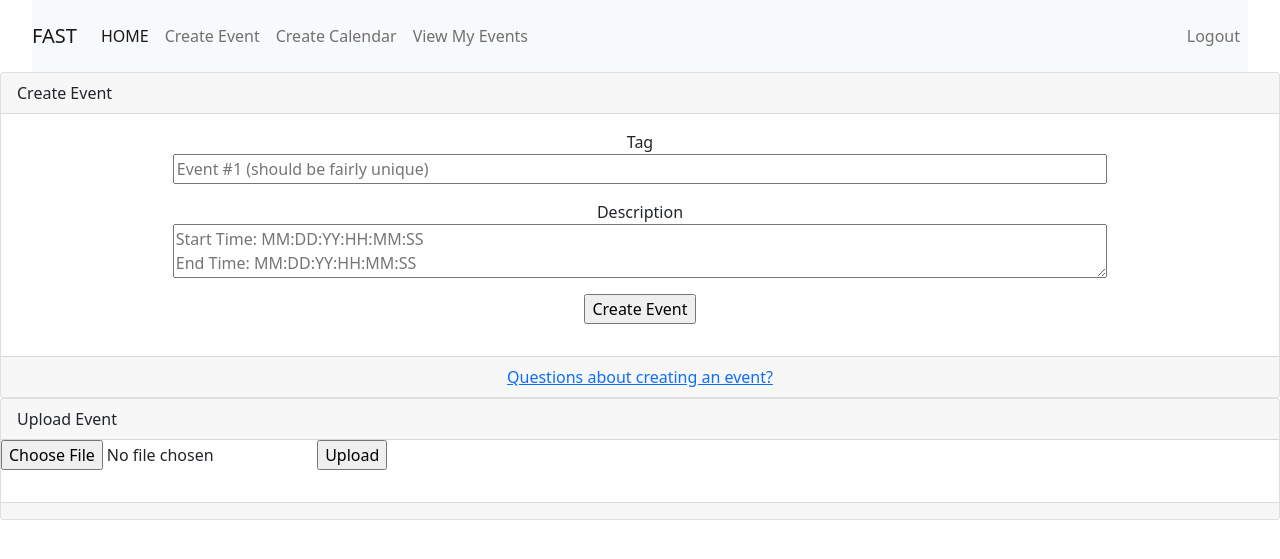
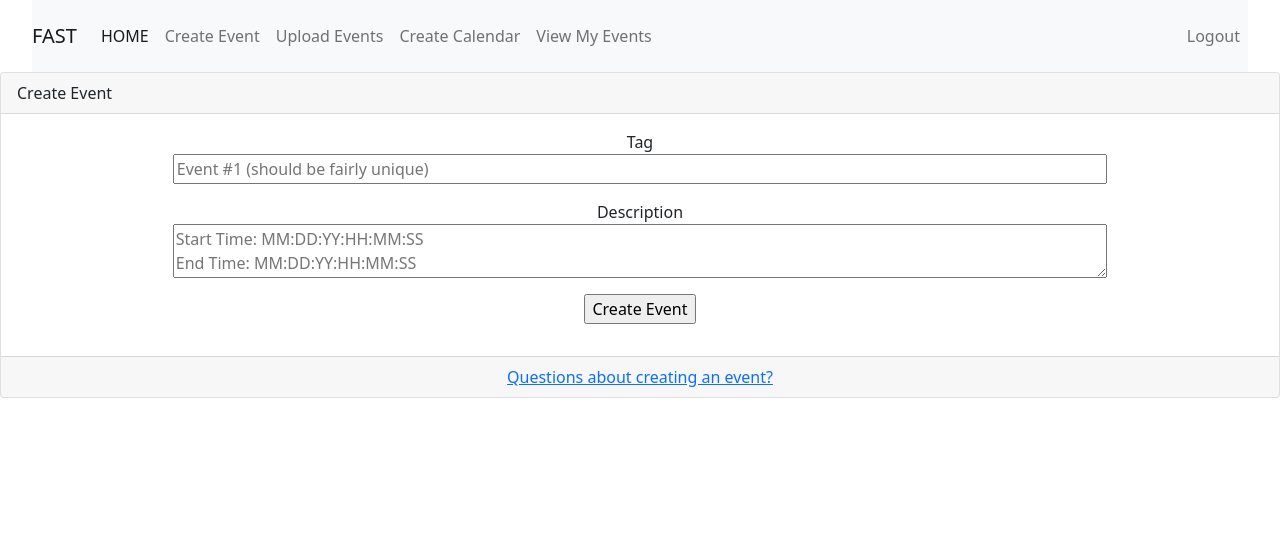
Before and after one commit to ellinj2/FAST_SDD, a Flask app: page /upload_event in a window 1280 px wide. Shown: the top 559 px of the page. Run offline with Flask 2, Linux system fonts and the light colour scheme; the visitor is signed in with stand-in values (Sample User, id 1).

Commit message:
Created the template for uploading event

```diff
--- a/FAST/calendar/views.py
+++ b/FAST/calendar/views.py
@@ -42,28 +42,11 @@ def help():
 	return redirect(url_for('calendar.upload_event'))
 
 @calendar.route('/upload_file', methods=["GET", "POST"])
+@login_required
 def upload_file():
 	if request.method == 'POST':
-	# check if the post request has the file part
-		if 'file' not in request.files:
-			flash('No file part')
-			return redirect(request.url)
-		file = request.files['file']
-		# If the user does not select a file, the browser submits an
-		# empty file without a filename.
-		if file.filename == '':
-			flash('No selected file')
-			return redirect(request.url)
-		if file:
-			filename = secure_filename(file.filename)
-			file.save(os.path.join(app.config['UPLOAD_FOLDER'], filename))
-			return redirect(url_for('download_file', name=filename))
-	return '''
-    <!doctype html>
-    <title>Upload new File</title>
-    <h1>Upload new File</h1>
-    <form method=post enctype=multipart/form-data>
-      <input type=file name=file>
-      <input type=submit value=Upload>
-    </form>
-    '''
+		req = request.get_json()
+		language = req['language']
+		print(language)
+		print("here")
+	return render_template("upload_file.html")
--- a/FAST/templates/navbar.html
+++ b/FAST/templates/navbar.html
@@ -12,6 +12,9 @@
 				{% if current_user.is_authenticated %}
 					<li class="nav-item">
 						<a class="nav-link" href="{{ url_for('calendar.upload_event') }}"> Create Event </a>
+					</li>
+					<li class="nav-item">
+						<a class="nav-link" href="{{ url_for('calendar.upload_file') }}"> Upload Events </a>
 					</li>
 					<li class="nav-item">
 						<a class="nav-link" href="{{ url_for('users.generate_calendar') }}"> Create Calendar </a>
--- a/FAST/templates/upload_event.html
+++ b/FAST/templates/upload_event.html
@@ -17,13 +17,4 @@
 		</div>
 		<div class="card-footer text-center"><a href="{{ url_for('calendar.help') }}">Questions about creating an event?</a></div>
 	</div>
-
-	<div class="card">
-		<div class="card-header">Upload Event</div>
-			<form action="" method=post enctype=multipart/form-data>
-				<p><input type=file name=file>
-				<input type=submit value=Upload>
-			</form>
-		<div class="card-footer"></div>
-	</div>
 {% endblock %}
```
Also changed, not shown: FAST/templates/upload_file.html (added, +12 -0 lines).
